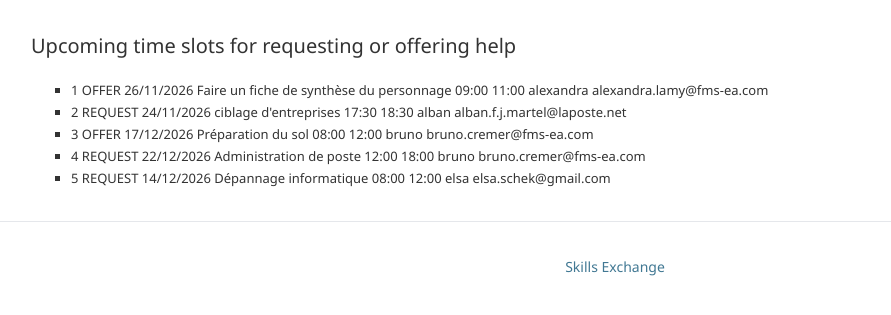
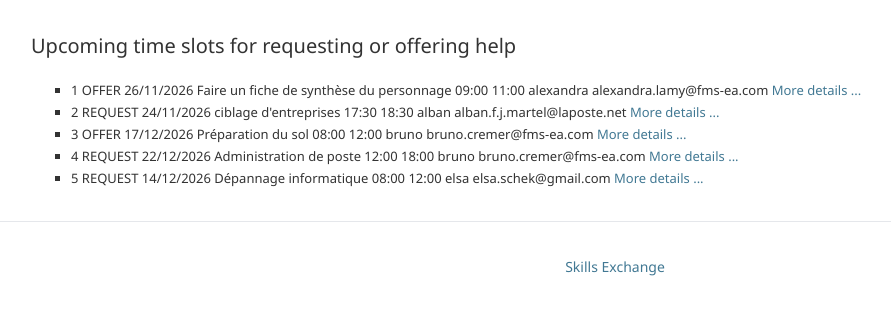
Before and after one commit to albanmartel/SkillsExchange, a Django app: page /skills/ in a window 1280 px wide. Shown: the part 148-463 px from the top of the page, without its empty margins (25-916 px from the left). Run offline with Django 5.2, Linux system fonts and the light colour scheme; a user stored in the database is signed in; data comes from the database, SQL or seed files in the repository.

Commit message:
UPDATE 'index.html' Mise en place d'une mise en forme conditionnelle, le visiteur n'est pas connecté, nous ne lui donnons pas les informations de l'auteur du créneaux d'entraide ni le lien vers le détail.

```diff
--- a/helpexchanges/skills/templates/skills/index.html
+++ b/helpexchanges/skills/templates/skills/index.html
@@ -24,6 +24,9 @@
                 {{assistance.author.username}}
                 {{assistance.author.email}}
                 {{assistance.author.phone}}
+                <a href="{% url 'skills:assistance_detail' pk=assistance.id_assistance %}">
+                    More details ...
+                </a>
             {% else %}
                 someone
             {% endif %}
```
